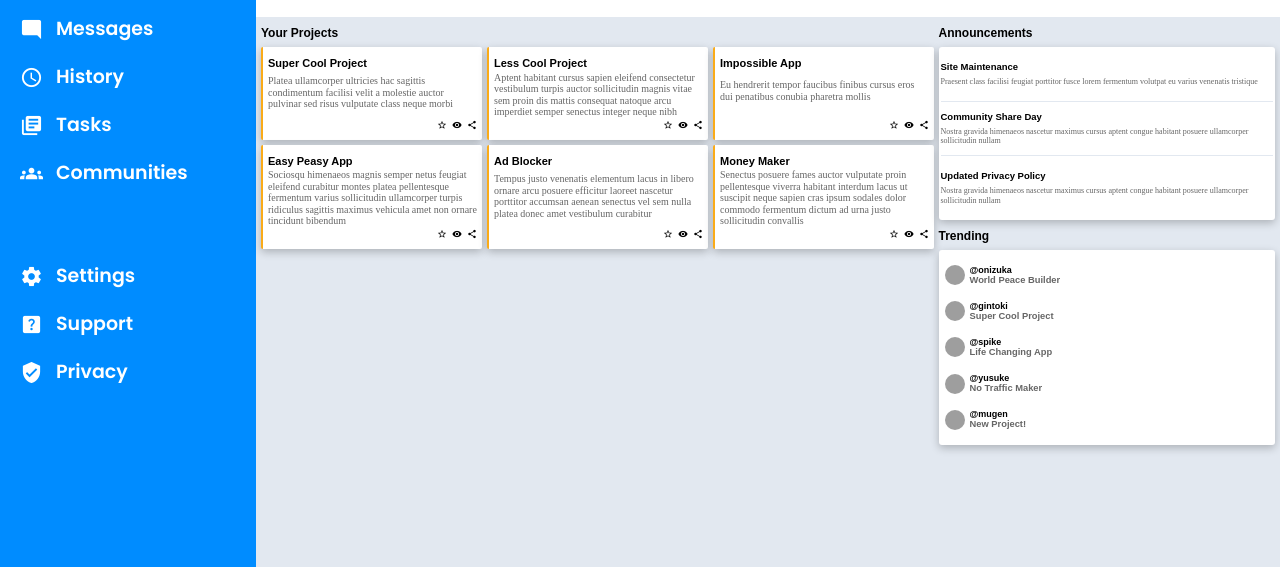
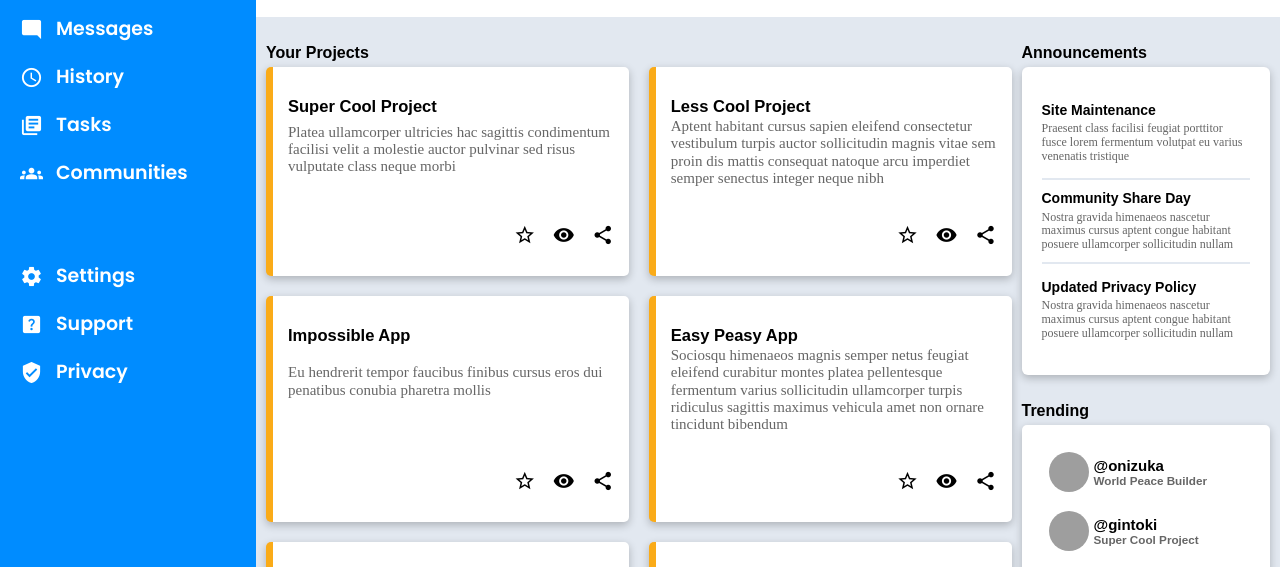
Before and after one commit to aelmi03/admin-dashboard, a plain HTML site: page index.html in a window 1280 px wide. Shown: the part 198-765 px from the top of the page. Drawn offline with Linux system fonts and the light colour scheme; grey boxes are pictures that could not be loaded.

Commit message:
Added some media query styling to my main content section to make it look better on various screensizes

```diff
--- a/styles.css
+++ b/styles.css
@@ -223,6 +223,7 @@ section.header span {
 }
 .project-icons > span {
   font-size: 1rem;
+  cursor: pointer;
 }
 .announcements-section,
 .trending-section {
@@ -319,6 +320,9 @@ section.header span {
   .main-content {
     row-gap: 3rem;
   }
+  .project-icons {
+    gap: 1.7rem;
+  }
   .project-title {
     font-size: 1.1rem;
   }
@@ -409,6 +413,68 @@ section.header span {
     padding: 1.5rem 1rem;
     font-size: 1.4rem;
   }
+  .main-content {
+    padding: 5rem 1rem;
+    row-gap: 5rem;
+    column-gap: 1rem;
+  }
+  .projects-section {
+    gap: 2rem;
+  }
+  .project-icons span {
+    font-size: 2.2rem;
+  }
+  .announcements-section {
+    padding: 1rem;
+  }
+  .project-title {
+    font-size: 1.655rem;
+  }
+  .project-content {
+    font-size: 1.5rem;
+  }
+  .project-card {
+    padding: 3rem 1.5rem;
+    border-left: 7px solid var(--card-border-color);
+    border-radius: 5px;
+  }
+  .project-icons {
+    margin-top: 3.5rem;
+  }
+  .projects-section {
+    grid-template-columns: repeat(auto-fit, minmax(250px, 1fr));
+  }
+  .announcement-title {
+    font-size: 1.4rem;
+  }
+  .announcement-content {
+    font-size: 1.2rem;
+  }
+  .announcements-section {
+    border-radius: 6px;
+    padding: 2.5rem 2rem;
+  }
+  .trending-username {
+    font-size: 1.2rem;
+  }
+  .trending-content {
+    font-size: 1rem;
+  }
+  .trending-section {
+    padding: 2rem 1rem;
+    row-gap: 1.9rem;
+    border-radius: 5px;
+  }
+  .project-section-title,
+  .announcements-section-title,
+  .trending-section-title {
+    font-size: 1.6rem;
+    top: -23px;
+  }
+  .announcement:nth-child(3) {
+    border-top: 2px solid var(--neutral);
+    border-bottom: 2px solid var(--neutral);
+  }
 }
 
 @media only screen and (min-width: 1024px) {
@@ -450,6 +516,7 @@ section.header span {
     height: 55px;
     width: 55px;
   }
+
   .dashboard-button {
     padding: 1rem 2rem;
     font-size: 1.8rem;
@@ -489,4 +556,20 @@ section.header span {
     display: grid;
     gap: 1rem;
   }
+  .main-content {
+    grid-template-columns: 3fr 1fr;
+  }
+  .projects-section {
+    grid-template-columns: repeat(auto-fit, minmax(280px, 1fr));
+  }
+  .trending-username {
+    font-size: 1.5rem;
+  }
+  .trending-section {
+    padding: 2.7rem;
+  }
+  .trending-image {
+    height: 40px;
+    width: 40px;
+  }
 }
```
